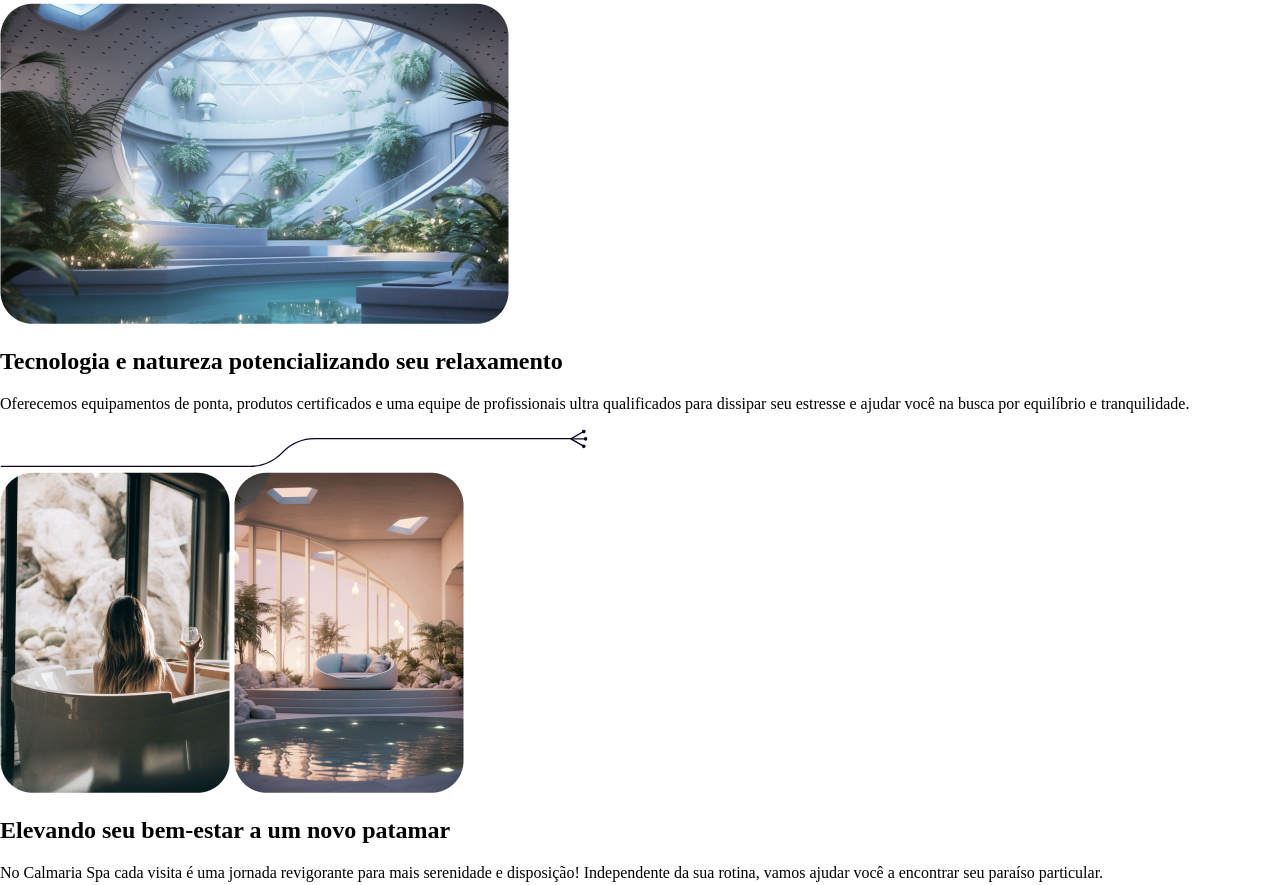
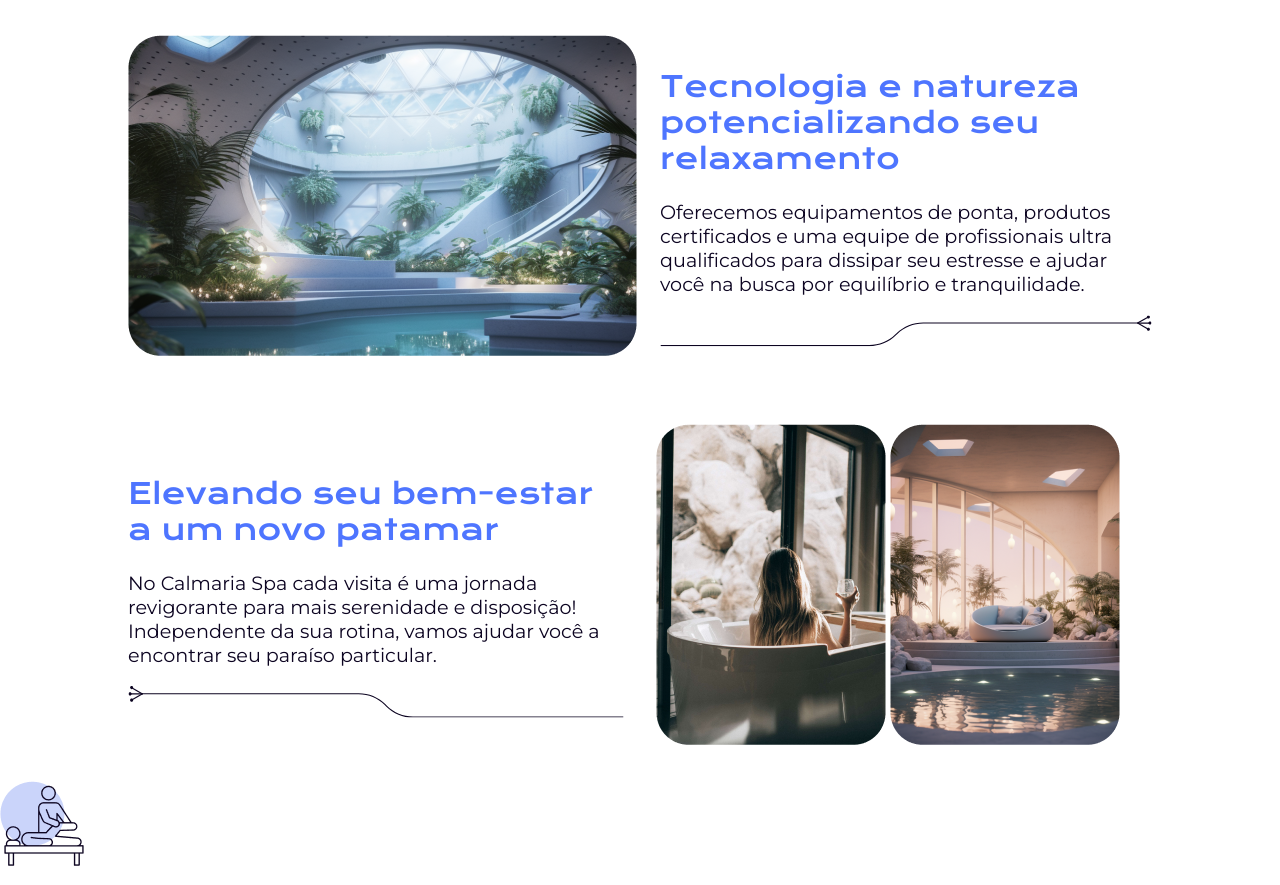
Before and after one commit to reis-bits/projeto-calmariaspa, a plain HTML site: page index.html in a window 1280 px wide. Shown: the part 842-1727 px from the top of the page. Drawn offline with nearby package versions, Linux system fonts and the light colour scheme.

Commit message:
mixins update

```diff
--- /dev/null
+++ b/styles/abstract/_mixins.scss
@@ -0,0 +1,10 @@
+@mixin margem-central($width){
+    margin: 0 auto;
+    width: $width;
+}
+
+@mixin ff-fs-fc($f-family,$f-size, $f-color){
+    font-family: $f-family;
+    font-size: $f-size;
+    color: $f-color;
+}
--- /dev/null
+++ b/styles/components/_espaco.scss
@@ -0,0 +1,33 @@
+@use '../abstract/mixins';
+@use '../abstract/variables';
+
+#nosso-espaco {
+    @include mixins.margem-central(80%);
+    .detalhes {
+        width: 100%;
+        display: inline-flex;
+        justify-content: space-around;
+        align-items: center;
+        gap: 2rem;
+        padding: 2rem 0;
+        .imgs-espaco {
+            width: 500px;
+        }
+        .espaco-textos {
+            @extend .imgs-espaco;
+            .titulo {
+                @include mixins.ff-fs-fc(variables.$ft-titulos, 1.8rem, variables.$cor-secundaria);
+                font-weight: 500;
+            }
+            .infos {
+                @include mixins.ff-fs-fc(variables.$ft-textos, 1.2rem, variables.$cor-primaria);
+            }
+            .separador {
+                width: 100%
+            }
+        }
+        &:nth-child(2) {
+            flex-direction: row-reverse;
+        }
+    }
+}
--- a/styles/components/_header.scss
+++ b/styles/components/_header.scss
@@ -1,5 +1,5 @@
 @use '../abstract/variables';
-@use '../abstract/root';
+@use '../abstract/mixins';
 
 header {
     background: variables.$gradiente-primario;
@@ -21,9 +21,8 @@ header {
             }
             a {
                 text-decoration: none;
-                color: variables.$cor-primaria;
+                @include mixins.ff-fs-fc(variables.$ft-textos, 1rem, variables.$cor-primaria);
                 font-weight: 500;
-                font-family: variables.$ft-textos;
             }
         }
     }
@@ -33,8 +32,7 @@ header {
     justify-content: space-between;
     align-items: center;
     max-width: 1040px;
-    width: 80%;
-    margin: 0 auto;
+    @include mixins.margem-central(80%);
     gap: 72px;
     .textos-home {
         font-family: variables.$ft-titulos;
--- a/styles/styles.scss
+++ b/styles/styles.scss
@@ -2,3 +2,4 @@
 @use './abstract/root';
 @use './abstract/variables';
 @use './components/header';
+@use './components/espaco'
```
Also changed, not shown: styles/styles.css, 1 other file.
